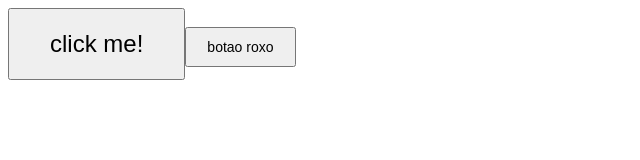
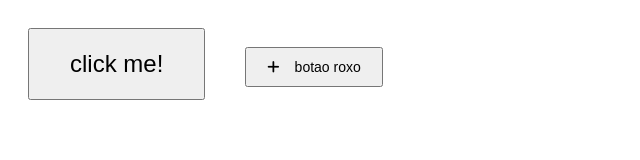
Before and after one commit to lalizita/orientacao-a-objeto-reprograma, a plain HTML site: page index.html in a window 1280 px wide. Shown: the whole page, without its empty margins (0-640 px from the left). Drawn offline with Linux system fonts and the light colour scheme.

Commit message:
inserção do ícone

```diff
--- a/index.html
+++ b/index.html
@@ -6,6 +6,7 @@
   <meta http-equiv="X-UA-Compatible" content="ie=edge">
   <title>Document</title>
   <link rel="stylesheet" href="./main.css">
+  <script src="https://kit.fontawesome.com/34b5435fec.js"></script>
 </head>
 <body>
   <div id="buttons-section"></div>
--- a/main.css
+++ b/main.css
@@ -1,6 +1,11 @@
 button{
   padding:20px 40px;
   font-size: 24px;
+  margin:20px;
+}
+
+button i{
+  margin-right:15px;
 }
 
 button.pequeno{
--- a/main.js
+++ b/main.js
@@ -2,12 +2,13 @@ class Botao{
   // criamos uma classe porque precisamos criar um componente
   // de botão, pois iremos reutilizá-lo varias vezes
   // de cores e texto diferentes
-  constructor(cor, tamanho, texto){
+  constructor(cor, tamanho, texto, icone){
     // fazemos o construtor para definir os atributos
     // que a nossa classe terá
     this.cor = cor
     this.tamanho = tamanho
     this.texto = texto
+    this.icone = icone
   }
 
   desenhaBotao(){
@@ -19,7 +20,22 @@ class Botao{
     // para colocar nossas classes css
     novoBotaoNoDom.setAttribute("class", `${this.cor} ${this.tamanho}`)
     // inserimos texto no html
-    novoBotaoNoDom.innerHTML = this.texto
+    if(this.icone){
+      //se this.icone tiver algum valor...
+      // crio uma nova tag <i></i>  para poder inserir o ícone com fontawesome
+      const tagIcone = document.createElement("i")
+      //crio uma classe css para inserir qual ícone do fontawesom eu quero
+      tagIcone.setAttribute("class", `fas ${this.icone}`)
+      // insiro essa tag <i class="fa fa...."></i> dentro do botão
+      novoBotaoNoDom.appendChild(tagIcone)
+      // crio um texto
+      const text = document.createTextNode(this.texto)
+      //e insiro dentro do botão tambrm
+      novoBotaoNoDom.appendChild(text)
+    }else{
+      //se this.icone , não tiver valor, for false, null ou undefined...
+      novoBotaoNoDom.innerHTML = this.texto
+    }
     // inserimos botão na tela
     document.getElementById("buttons-section").appendChild(novoBotaoNoDom)
   }
@@ -27,8 +43,9 @@ class Botao{
 
 // criamos um novo botão
 const novoBotao = new Botao('verde', 'grande', 'click me!')
+console.log(novoBotao)
 // desenhamos ele na tela
 novoBotao.desenhaBotao()
 
-const botaoRoxo = new Botao('roxo', 'pequeno', 'botao roxo')
+const botaoRoxo = new Botao('roxo', 'pequeno', 'botao roxo', 'fa-plus')
 botaoRoxo.desenhaBotao()
```
